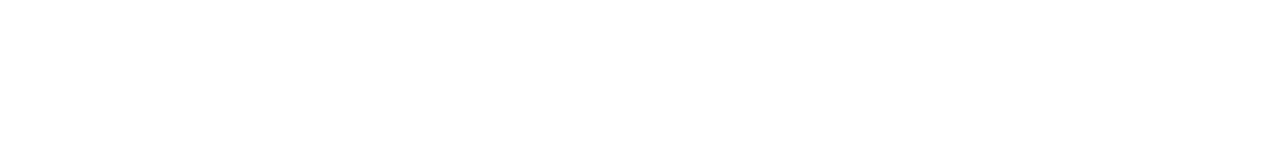
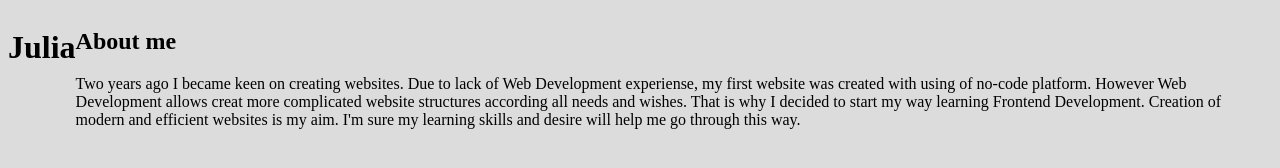
Before and after one commit to JulsJuly/rsschool-cv, a plain HTML site: page index.html in a window 1280 px wide. Drawn offline with Linux system fonts and the light colour scheme.

Commit message:
feat: add structure of CV

```diff
--- a/index.html
+++ b/index.html
@@ -6,7 +6,25 @@
     <title>CV</title>
     <link rel="stylesheet" href="style.css">
 </head>
-<body>
-<header></header>
+<body class="body">
+    <div class="wrapper">
+        <header class="header"></header>
+        <main class="main">
+            <div class="left-part">
+                <h1 class="title">Julia</h1>
+            </div>
+            <div class="right-part">
+                <div class="about-me">
+                    <h2 class="about-me-title">About me</h2>
+                    <p>Two years ago I became keen on creating websites. Due to lack of Web Development experiense, my first website was created with using of no-code platform.
+
+
+                        However Web Development allows creat more complicated website structures according all needs and wishes.  That is why I decided to start my way learning Frontend Development. Creation of modern and efficient websites is my aim.
+
+                        I'm sure my learning skills and desire will help me go through this way.</p>
+                </div>
+            </div>
+        </main>
+    </div>
 </body>
 </html>
--- a/style.css
+++ b/style.css
@@ -1,3 +1,6 @@
-body{
-    margin: 0;
+.body {
+    background-color: #DCDCDC;
 }
+.main {
+    display: flex;
+}
```
